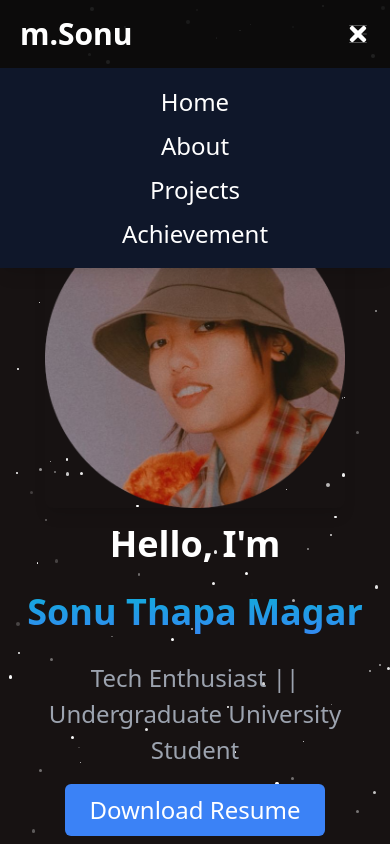
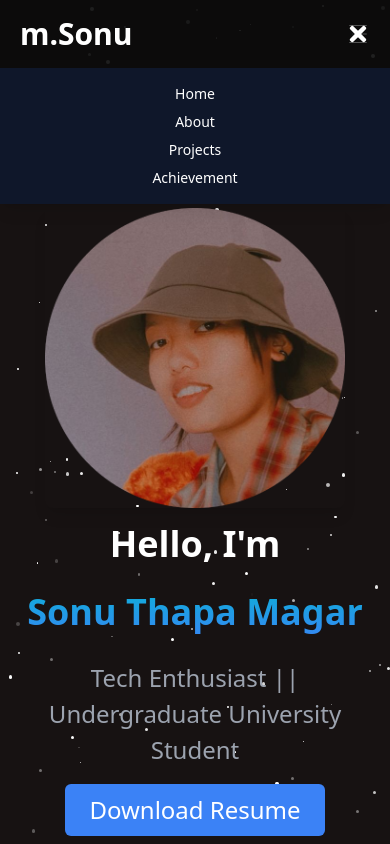
Before and after one commit to SonuThapaMagar/sonuthapamagar, a React (Vite) app in the folder portfolio/: page / in a window 390 px wide. Both pictures are taken after a click on the button 358 px from the left and 34 px from the top of the page. Shown: the top 844 px of the page. Built offline with nearby package versions, Linux system fonts and the light colour scheme.

Commit message:
All done

```diff
--- a/portfolio/src/components/Navbar.jsx
+++ b/portfolio/src/components/Navbar.jsx
@@ -70,7 +70,7 @@ const Navbar = () => {
       {/* Mobile Menu */}
       {click && (
         <div className="lg:hidden bg-slate-900">
-          <ul className="flex flex-col text-center py-4 space-y-2">
+          <ul className="flex flex-col text-center text-sm py-4 space-y-2">
             <li>
               <Link to="/" onClick={handleClick} className="hover:text-blue-600 transition cursor-pointer">
                 Home
```
